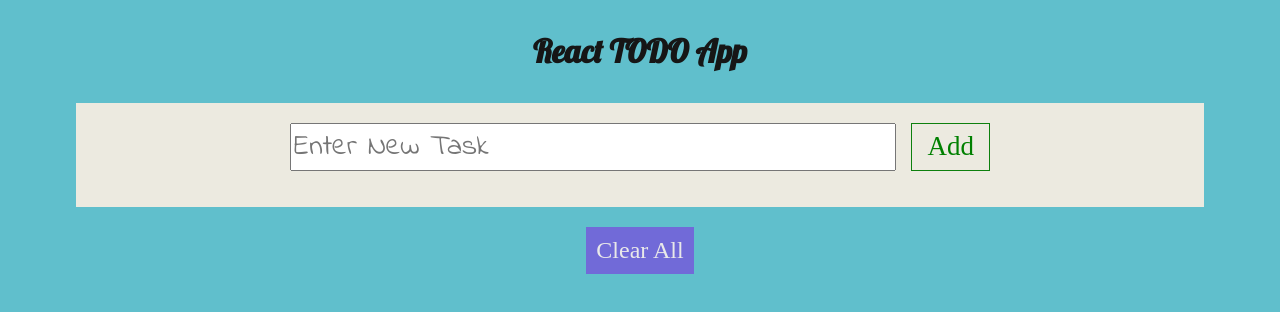
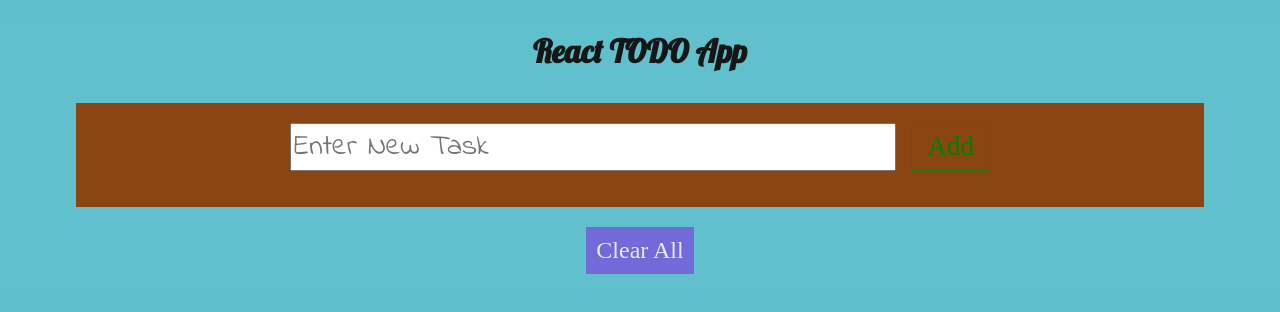
Before and after one commit to prakhar9998/todo-app, a React (Create React App) app: page / in a window 1280 px wide. Shown: the top 312 px of the page. Built offline with nearby package versions, Linux system fonts and the light colour scheme; a web font is replaced by a local one.

Commit message:
Update App.css

```diff
--- a/src/App.css
+++ b/src/App.css
@@ -4,19 +4,19 @@ body {
 .App {
   margin: auto;
   text-align: center;
-  background: rgb(96, 191, 204);
+  background: rgb(96, 192, 204);
 }
 
 .edit-todo {
   display: flex;
   justify-content: center;
-  width: 90%;
+  width: 95%;
   margin: 15px;
 }
 
 .update-todo {
   width: 85%;
-  font-size: 20px;
+  font-size: 22px;
   font-family: 'Indie Flower', cursive;
 }
 
@@ -24,7 +24,7 @@ body {
   margin: auto;
   width: 85%;
   padding: 20px;
-  background: #ECEAE0;
+  background: #8B4513;
 }
 
 h1 {
```
